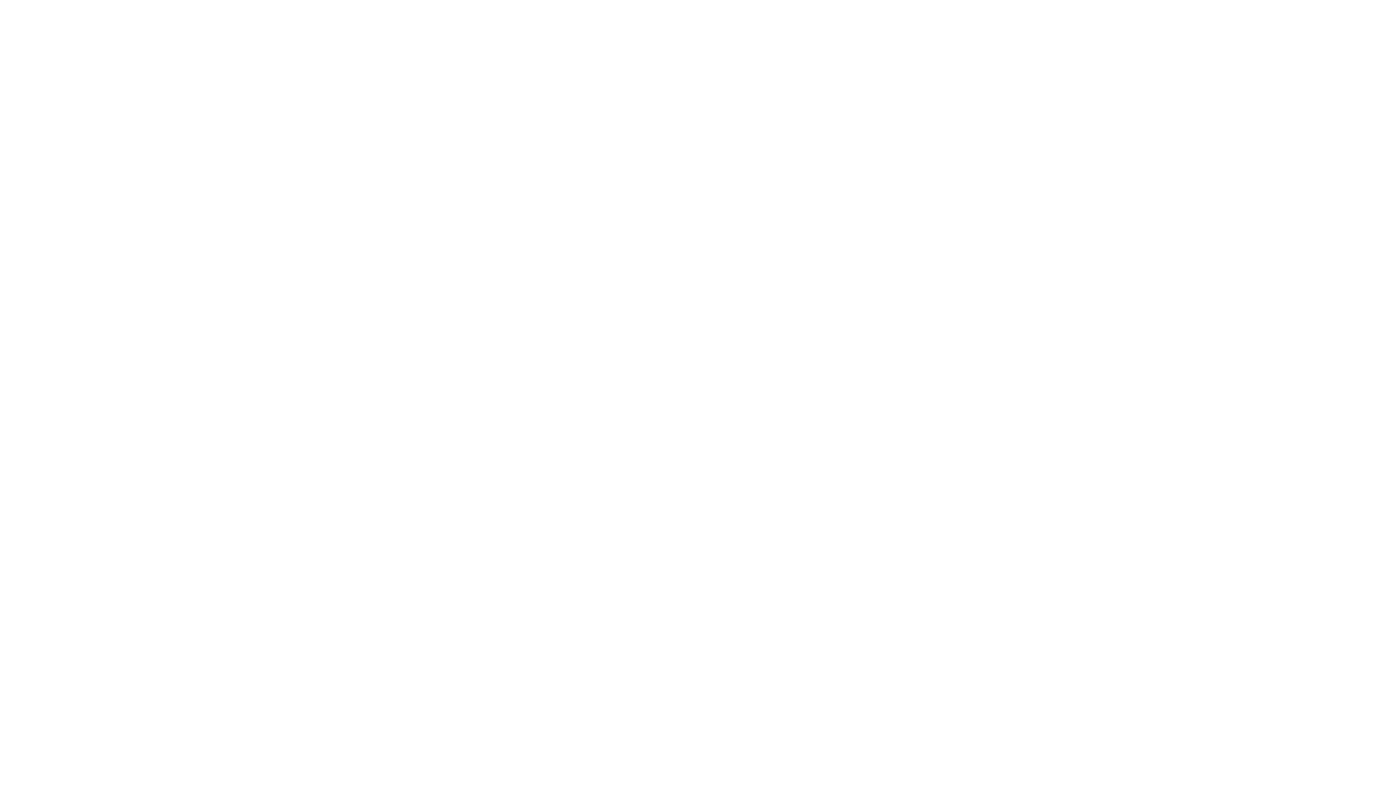
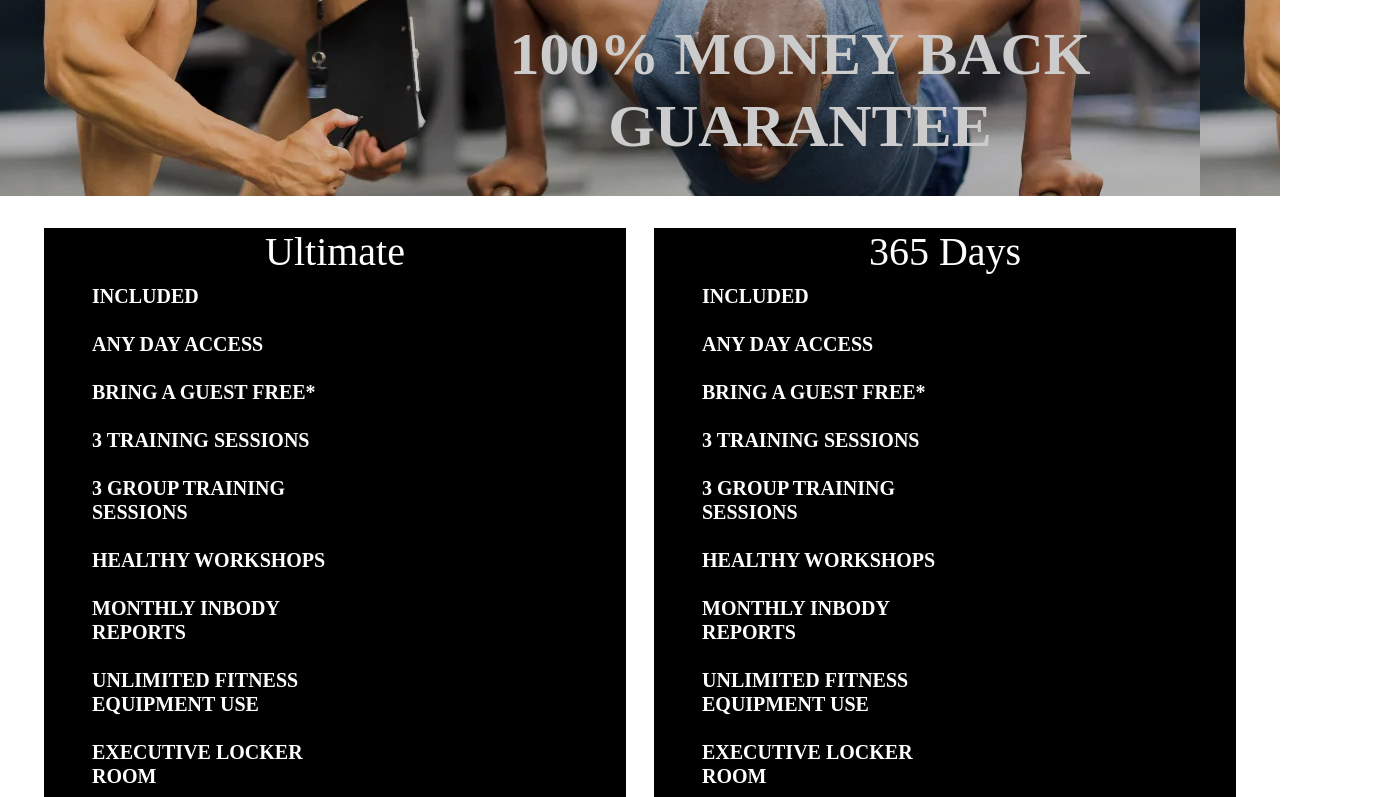
Before and after one commit to Shaid1998/gym-app-with-react-and-laravel, a React (Create React App) app: page /join in a window 1280 px wide. Before the commit this address had no page. Shown: the part 500-1297 px from the top of the page, 1376 px wide, since content can reach past the window. Before the commit the page ends 800 px from the top, so only its background shows below. Built offline with nearby package versions, Linux system fonts and the light colour scheme; a web font is replaced by a local one.

Commit message:
Join Part

```diff
--- a/src/Assets/Css/Custom.css
+++ b/src/Assets/Css/Custom.css
@@ -10,3 +10,5 @@
 @import '../Css/HomeCss/Join.css';
 @import '../Css/HomeCss/PopRegistration.css';
 @import '../Css/HomeCss/Footer.css';
+@import '../Css/JoinCss/JoinTop.css';
+@import '../Css/JoinCss/Pack.css';
--- a/src/Assets/Css/HomeCss/Footer.css
+++ b/src/Assets/Css/HomeCss/Footer.css
@@ -102,3 +102,7 @@
     font-size: 52px;
     color: rgb(251, 54, 63);
 }
+.PageSet{
+    height: 100vh;
+    width: 100%;
+}
--- /dev/null
+++ b/src/Assets/Css/JoinCss/JoinTop.css
@@ -0,0 +1,26 @@
+.join{
+    margin: 0 0 0 0;
+    padding: 0 0 0 0;
+}
+.joinTopTitle{
+    font-family: 'Times New Roman', Times, serif;
+    font-weight: 800;
+    font-size: 60px;
+    display: flex;
+    color: white;
+    text-align: justify center;
+    padding-left: 20rem;
+    padding-bottom: 10px;
+
+}
+.JoinTop{
+    background-image: url('../../Image/PSlider3.jpg');
+    height: 75vh;
+    width: 100%;
+    filter: brightness(0.8);
+}
+.new{
+    padding-top: 5rem;
+    align-items: center;
+    padding-bottom: 6rem;
+}
--- /dev/null
+++ b/src/Assets/Css/JoinCss/Pack.css
@@ -0,0 +1,37 @@
+.Pack{
+    margin: 1rem;
+    padding: 1rem;
+}
+.Unltimate{
+    text-align: center;
+    background-color: black;
+    color: white;
+    font-family: 'Times New Roman', Times, serif;
+    font-weight: 900;
+    font: 50px;
+    margin-right: 2px;
+}
+.d365{
+    text-align: center;
+    background-color: black;
+    color: white;
+    font-family: 'Times New Roman', Times, serif;
+    font-weight: 900;
+    font: 50px;
+    margin-left: 2px;
+}
+.List{
+    text-align: left;
+    padding-left: 3rem;
+    font-family: 'Times New Roman', Times, serif;
+    font-weight: 600;
+    font-size: 20px;
+    padding-bottom: 1rem;
+}
+.CheckB{
+    display: flex;
+    font-size: 35px;
+    font-family: 'Times New Roman', Times, serif;
+    font-weight: 300;
+    align-items: end;
+}
--- /dev/null
+++ b/src/Component/Join/Join.jsx
@@ -0,0 +1,16 @@
+import React, { Component, Fragment } from 'react'
+import JoinTop from './JoinTop'
+import JoinPackage from './JoinPackage'
+
+class Join extends Component {
+  render() {
+    return (
+      <Fragment>
+        <JoinTop />
+        <JoinPackage />
+      </Fragment>
+    )
+  }
+}
+
+export default Join
--- /dev/null
+++ b/src/Component/Join/JoinPackage.jsx
@@ -0,0 +1,98 @@
+import { FontAwesomeIcon } from '@fortawesome/react-fontawesome'
+import React, { Component, Fragment } from 'react'
+import { Col, Row } from 'react-bootstrap'
+
+class JoinPackage extends Component {
+  render() {
+    return (
+      <Fragment>
+        <Row className='Pack'>
+            <Col lg={6} md={6} sm={6}>
+                <div  className='Unltimate'>
+                    <h1>Ultimate</h1>
+                    <div>
+                        <Col  lg={6} md={6} sm={6}>
+                            <h4 className='List'>INCLUDED</h4>
+                            <h4 className='List'>ANY DAY ACCESS</h4>
+                            <h4 className='List'>BRING A GUEST FREE*</h4>
+                            <h4 className='List'>3 TRAINING SESSIONS</h4>
+                            <h4 className='List'>3 GROUP TRAINING SESSIONS</h4>
+                            <h4 className='List'>HEALTHY WORKSHOPS</h4>
+                            <h4 className='List'>MONTHLY INBODY REPORTS</h4>
+                            <h4 className='List'>UNLIMITED FITNESS EQUIPMENT USE </h4>
+                            <h4 className='List'>EXECUTIVE LOCKER ROOM </h4>
+                            <h4 className='List'>UNLIMITED DRY SAUNA</h4>
+                            <h4 className='List'>UNLIMITED TANNING</h4>
+                            <h4 className='List'>KIDS CLUB - FIRST CHILD FREE</h4>
+                            <h4 className='List'>UNLIMITED CRYO-THERAPY</h4>
+                            <h4 className='List'>UNLIMITED HYDRO-MASSAGE</h4>
+                            <h4 className='List'>UNLIMITED MASSAGE CHAIR</h4>
+                        </Col>
+                        <Col  lg={6} md={6} sm={6}>
+                            <i class="fas fa-check CheckB"></i>
+                            <i class="fas fa-check CheckB"></i>
+                            <i class="fas fa-check CheckB"></i>
+                            <i class="fas fa-check CheckB"></i>
+                            <i class="fas fa-check CheckB"></i>
+                            <i class="fas fa-check CheckB"></i>
+                            <i class="fas fa-check CheckB"></i>
+                            <i class="fas fa-check CheckB"></i>
+                            <i class="fas fa-check CheckB"></i>
+                            <i class="fas fa-check CheckB"></i>
+                            <i class="fas fa-check CheckB"></i>
+                            <i class="fas fa-check CheckB"></i>
+                            <i class="fas fa-check CheckB"></i>
+                            <i class="fas fa-check CheckB"></i>
+                            <i class="fas fa-check CheckB"></i>
+                        </Col>
+                    </div>
+                </div>
+            </Col>
+            <Col  lg={6} md={6} sm={6}>
+                <div  className='d365'>
+                    <h1>365 Days</h1>
+                    <div>
+                        <Col  lg={6} md={6} sm={6}>
+                            <h4 className='List'>INCLUDED</h4>
+                            <h4 className='List'>ANY DAY ACCESS</h4>
+                            <h4 className='List'>BRING A GUEST FREE*</h4>
+                            <h4 className='List'>3 TRAINING SESSIONS</h4>
+                            <h4 className='List'>3 GROUP TRAINING SESSIONS</h4>
+                            <h4 className='List'>HEALTHY WORKSHOPS</h4>
+                            <h4 className='List'>MONTHLY INBODY REPORTS</h4>
+                            <h4 className='List'>UNLIMITED FITNESS EQUIPMENT USE </h4>
+                            <h4 className='List'>EXECUTIVE LOCKER ROOM </h4>
+                            <h4 className='List'>UNLIMITED DRY SAUNA</h4>
+                            <h4 className='List'>UNLIMITED TANNING</h4>
+                            <h4 className='List'>KIDS CLUB - FIRST CHILD FREE</h4>
+                            <h4 className='List'>UNLIMITED CRYO-THERAPY</h4>
+                            <h4 className='List'>UNLIMITED HYDRO-MASSAGE</h4>
+                            <h4 className='List'>UNLIMITED MASSAGE CHAIR</h4>
+                        </Col>
+                        <Col  lg={6} md={6} sm={6}>
+                            <i class="fas fa-check CheckB"></i>
+                            <i class="fas fa-check CheckB"></i>
+                            <i class="fas fa-check CheckB"></i>
+                            <i class="fas fa-check CheckB"></i>
+                            <i class="fas fa-check CheckB"></i>
+                            <i class="fas fa-check CheckB"></i>
+                            <i class="fas fa-check CheckB"></i>
+                            <i class="fas fa-check CheckB"></i>
+                            <i class="fas fa-check CheckB"></i>
+                            <i class="fas fa-check CheckB"></i>
+                            <i class="fas fa-check CheckB"></i>
+                            <i class="fas fa-check CheckB"></i>
+                            <i class="fas fa-check CheckB"></i>
+                            <i class="fas fa-check CheckB"></i>
+                            <i class="fas fa-check CheckB"></i>
+                        </Col>
+                    </div>
+                </div>
+            </Col>
+        </Row>
+      </Fragment>
+    )
+  }
+}
+
+export default JoinPackage
--- /dev/null
+++ b/src/Component/Join/JoinTop.jsx
@@ -0,0 +1,23 @@
+import React, { Component, Fragment } from 'react'
+import { Container } from 'react-bootstrap'
+
+class JoinTop extends Component {
+  render() {
+    return (
+      <Fragment>
+        <div className='join'>
+            <div className='JoinTop'>
+                <div className='new'>
+                    <h1 className='joinTopTitle text-center'>MEMBERSHIP OPTIONS</h1>
+                    <h1 className='joinTopTitle text-center'>NO CONTRACTS</h1>
+                    <h1 className='joinTopTitle text-center'>STARTING ONLY AT $14.99 MONTHLY</h1>
+                    <h1 className='joinTopTitle text-center'>100% MONEY BACK GUARANTEE</h1>
+                </div>
+            </div>
+        </div>
+      </Fragment>
+    )
+  }
+}
+
+export default JoinTop
--- a/src/Component/NavBar/NavBar.jsx
+++ b/src/Component/NavBar/NavBar.jsx
@@ -8,16 +8,16 @@ class NavBar extends Component {
          <Fragment>
             <Navbar  className="bg-body-tertiary NavAll">
                 <Container fluid={true}>
-                    <Navbar.Brand className='Brand' href="#"><img className='BrandImg' src='https://encrypted-tbn0.gstatic.com/images?q=tbn:ANd9GcR2-kVp_W6eEhD33-7JxDX_CFhMLO0IDgC8tw&usqp=CAU' /></Navbar.Brand>
+                    <Navbar.Brand className='Brand' href="/"><img className='BrandImg' src='https://encrypted-tbn0.gstatic.com/images?q=tbn:ANd9GcR2-kVp_W6eEhD33-7JxDX_CFhMLO0IDgC8tw&usqp=CAU' /></Navbar.Brand>
 
-                    <Navbar.Collapse id="navbarScroll">
+
                     <Nav className="d-flex">
                         <div className='NavItemMenu'>
-                            <Nav.Link className=' nav-item active NavMenu' href="#action1">HOME</Nav.Link>
+                            <Nav.Link className=' nav-item active NavMenu' href="/">HOME</Nav.Link>
                             <Nav.Link className='nav-item active NavMenu' href="#action2">TRAINING</Nav.Link>
                             <Nav.Link className='nav-item active NavMenu' href="#action3">FACILITIES</Nav.Link>
                             <Nav.Link className='nav-item active NavMenu' href="#action4">AMENITIES</Nav.Link>
-                            <Nav.Link className='nav-item active NavMenu' href="#action5">JOIN</Nav.Link>
+                            <Nav.Link className='nav-item active NavMenu' href="/join">JOIN</Nav.Link>
                             <Nav.Link className='nav-item active NavMenu' href="#action6">ABOUT</Nav.Link>
                             <Nav.Link className='nav-item active NavMenu' href="#action7">BLOG</Nav.Link>
                         </div>
@@ -28,10 +28,10 @@ class NavBar extends Component {
                         </div>
                         <div className='NavItemButton'>
                             <a className='bsp'><button type="button" class="btn btn-primary btn-lg btn-block ButtonSetNav">JOIN NOW</button></a>
-                            <button type="button" class="btn btn-primary btn-lg btn-block ButtonSetNavF">FREE PASS</button>
+                            <button src='/join' type="submit" class="btn btn-primary btn-lg btn-block ButtonSetNavF">FREE PASS</button>
                         </div>
                     </Nav>
-                    </Navbar.Collapse>
+
                 </Container>
             </Navbar>
         </Fragment>
--- /dev/null
+++ b/src/Pages/JoinPage.jsx
@@ -0,0 +1,21 @@
+import React, { Component, Fragment } from 'react'
+import NavBar from '../Component/NavBar/NavBar'
+import Join from '../Component/Join/Join'
+import Footer from '../Component/Footer/Footer'
+import { Container } from 'react-bootstrap'
+
+class JoinPage extends Component {
+  render() {
+    return (
+      <Fragment>
+        <div className='PageSet' fluid={true}>
+            <NavBar />
+            <Join />
+            <Footer />
+        </div>
+      </Fragment>
+    )
+  }
+}
+
+export default JoinPage
--- a/src/Router/AppRoute.jsx
+++ b/src/Router/AppRoute.jsx
@@ -1,12 +1,20 @@
 import React, { Component, Fragment } from 'react'
 import { Route, Routes } from 'react-router'
 import HomePage from '../Pages/HomePage'
+import Registration from '../Component/Home/Registration'
+import JoinPage from '../Pages/JoinPage'
+
 
 class AppRoute extends Component {
   render() {
     return (
         <Fragment>
             <Routes>
+                <Route exact path="/" element={<HomePage />}></Route>
+                <Route exact path="/join" element={<JoinPage /> }></Route>
+                <Route exact path="/" element={<HomePage />}></Route>
+                <Route exact path="/" element={<HomePage />}></Route>
+                <Route exact path="/" element={<HomePage />}></Route>
                 <Route exact path="/" element={<HomePage />}></Route>
             </Routes>
         </Fragment>
```
